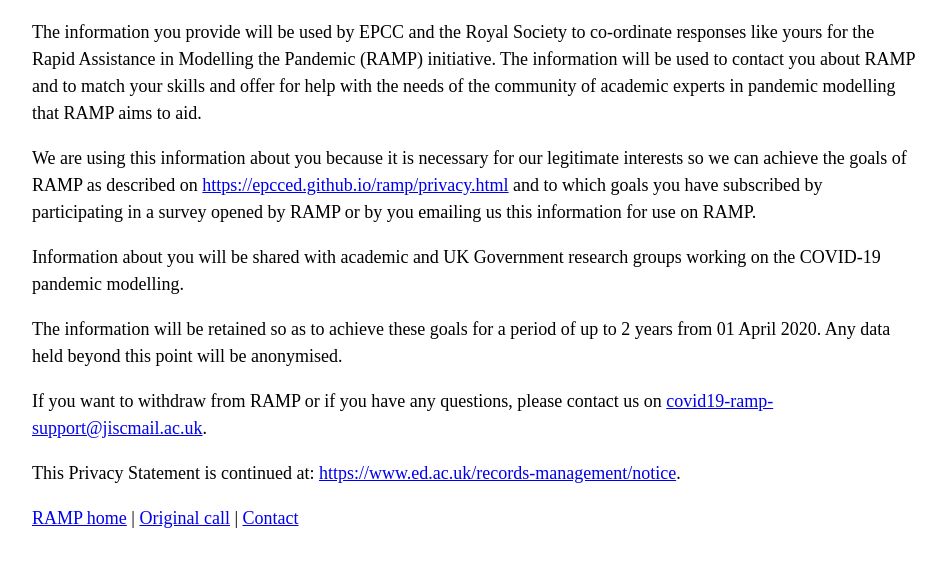
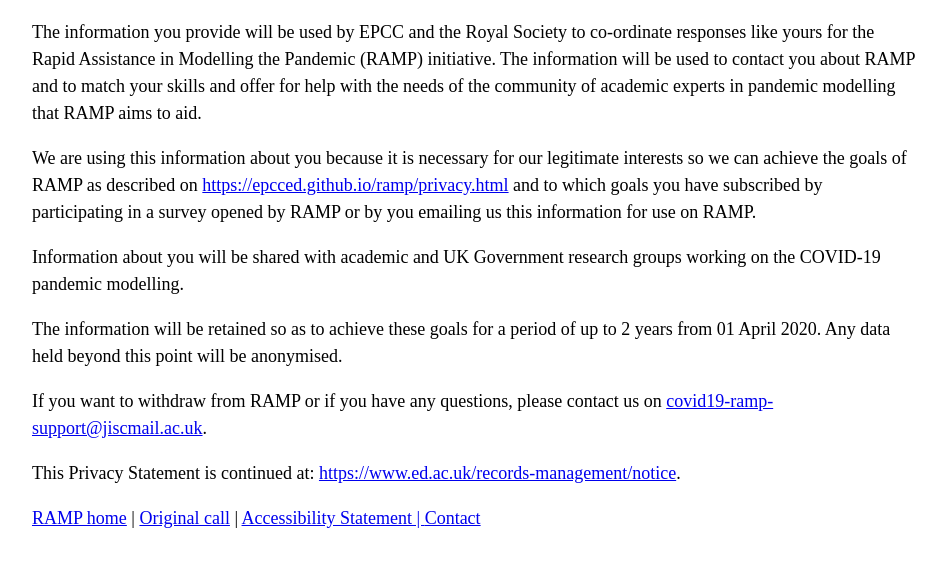
Before and after one commit to EPCCed/ramp, a plain HTML site: page privacy.html in a window 1280 px wide. Shown: the part 152-718 px from the top of the page, without its empty margins (106-1052 px from the left). Drawn offline with Linux system fonts and the light colour scheme.

Commit message:
Update privacy.html

```diff
--- a/privacy.html
+++ b/privacy.html
@@ -10,7 +10,6 @@
 </head>
 
 <body>
-
 
     <div class="intro">
 
@@ -33,7 +32,7 @@
 
         <p>This Privacy Statement is continued at: <a href="https://www.ed.ac.uk/records-management/notice">https://www.ed.ac.uk/records-management/notice</a>.</p>
 
-	        <p><a href="./index.html">RAMP home</a> | <a href="./call.html">Original call</a> | <a href = "mailto: COVID19-RAMP-SUPPORT@jiscmail.ac.uk">Contact</a></p>
+	        <p><a href="./index.html">RAMP home</a> | <a href="./call.html">Original call</a> | <a href="./accessibility.html">Accessibility Statement | <a href = "mailto: COVID19-RAMP-SUPPORT@jiscmail.ac.uk">Contact</a></p>
 	</div>
 
 
```
